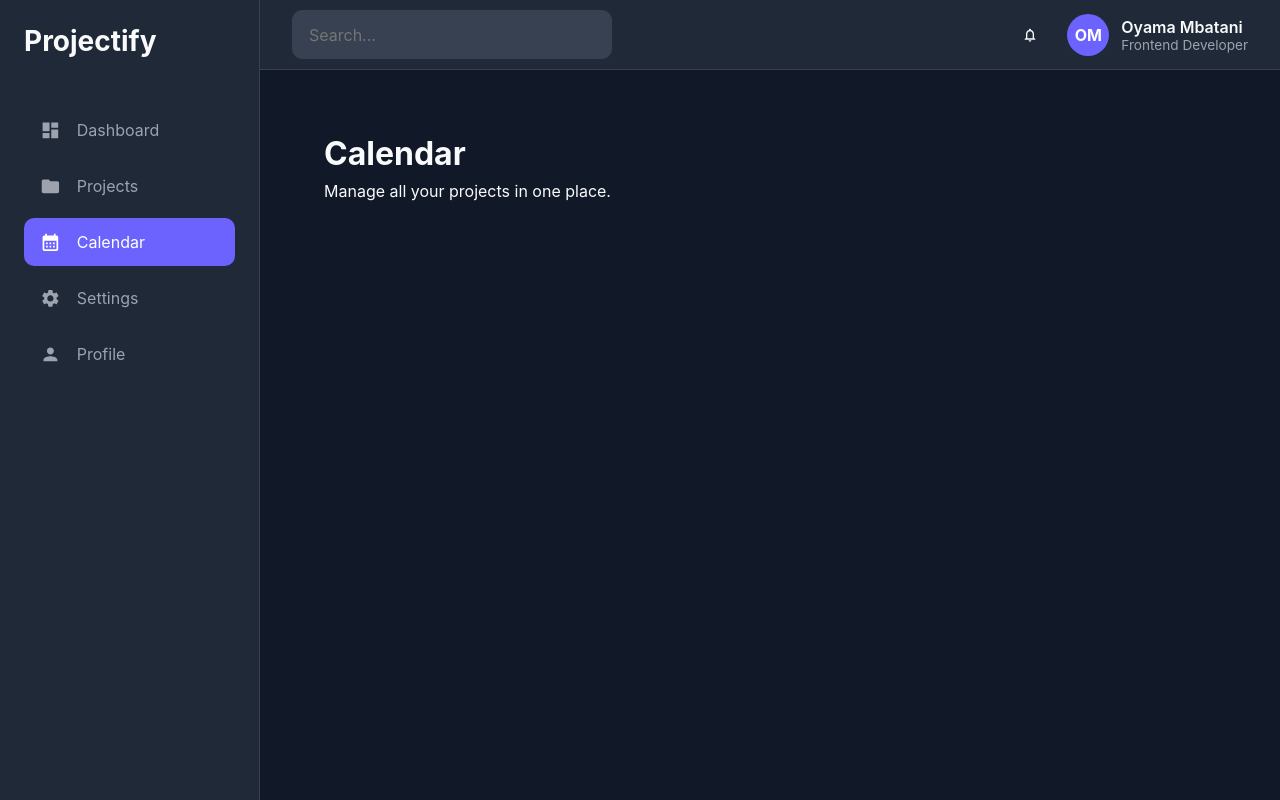
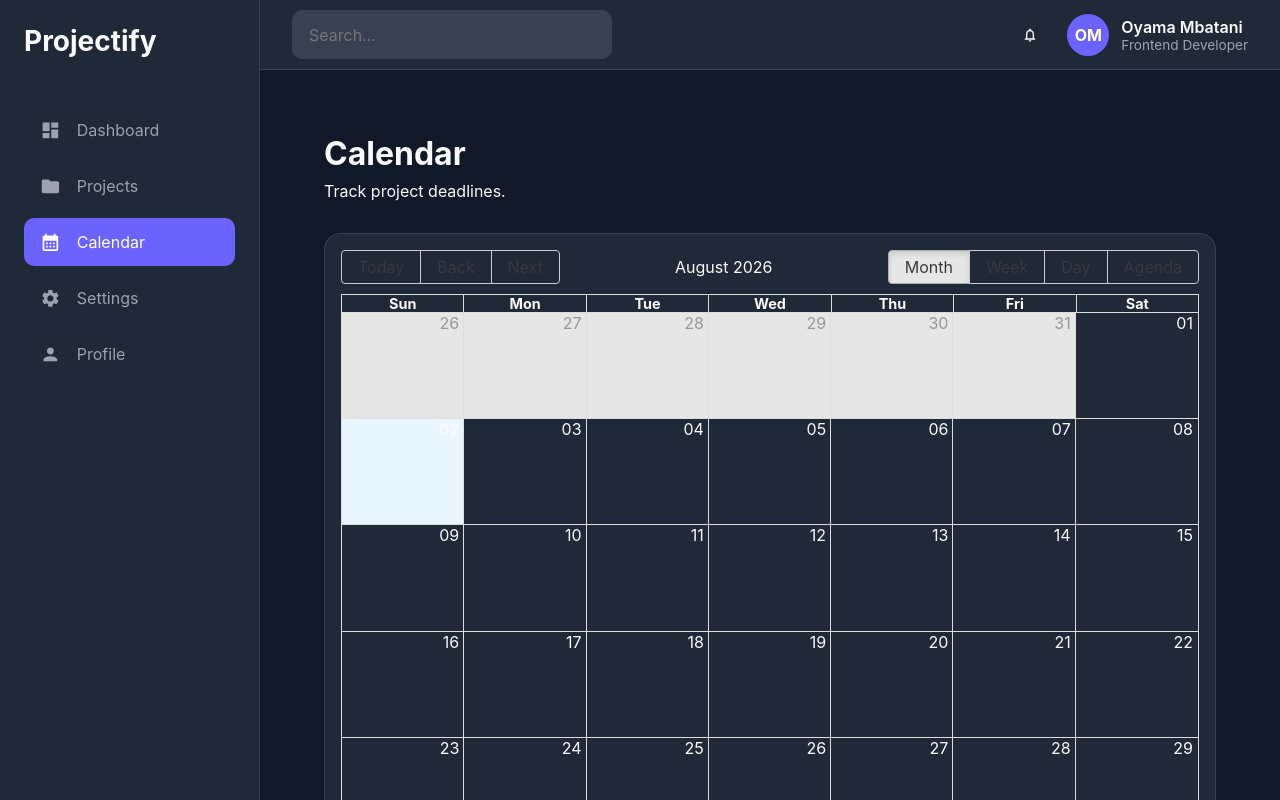
Before and after one commit to TaPhexta/projectify-project-management, a React (Vite) app: page /calendar in a window 1280 px wide. Shown: the top 800 px of the page. Built offline with nearby package versions, Linux system fonts and the light colour scheme.

Commit message:
refactor project state with context and add calendar integration

```diff
--- a/package.json
+++ b/package.json
@@ -10,7 +10,9 @@
     "preview": "vite preview"
   },
   "dependencies": {
+    "date-fns": "^4.4.0",
     "react": "^19.2.7",
+    "react-big-calendar": "^1.20.0",
     "react-dom": "^19.2.7",
     "react-icons": "^5.7.0",
     "react-router-dom": "^7.11.0"
--- a/src/components/layout/Topbar.jsx
+++ b/src/components/layout/Topbar.jsx
@@ -1,9 +1,14 @@
+import { useContext } from "react";
+import ProjectContext from "../../context/ProjectContext";
+
 import "./Topbar.css";
 
 import { MdMenu, MdNotificationsNone } from "react-icons/md";
 import Input from "../ui/Input/Input";
 
 function Topbar({ toggleSidebar }) {
+  const { searchQuery, setSearchQuery } = useContext(ProjectContext);
+
   return (
     <header className="topbar">
       <div className="topbar-left">
@@ -12,7 +17,11 @@ function Topbar({ toggleSidebar }) {
         </button>
 
         <div className="topbar-search-container">
-          <Input placeholder="Search..." />
+          <Input
+            placeholder="Search..."
+            value={searchQuery}
+            onChange={(event) => setSearchQuery(event.target.value)}
+          />
         </div>
       </div>
 
--- a/src/context/ProjectContext.jsx
+++ b/src/context/ProjectContext.jsx
@@ -5,6 +5,7 @@ const ProjectContext = createContext();
 const STORAGE_KEY = "projectify-projects";
 
 function ProjectProvider({ children }) {
+  const [searchQuery, setSearchQuery] = useState("");
   const [projects, setProjects] = useState(() => {
     const savedProjects = localStorage.getItem(STORAGE_KEY);
 
@@ -46,7 +47,8 @@ function ProjectProvider({ children }) {
       value={{
         projects,
         editingProject,
-
+        searchQuery,
+        setSearchQuery,
         handleCreateProject,
         handleDeleteProject,
         handleUpdateProject,
--- a/src/main.jsx
+++ b/src/main.jsx
@@ -1,6 +1,7 @@
 import React from "react";
 import ReactDOM from "react-dom/client";
 import { RouterProvider } from "react-router-dom";
+import "react-big-calendar/lib/css/react-big-calendar.css";
 
 import router from "./routes/router";
 import { ProjectProvider } from "./context/ProjectContext";
--- a/src/pages/Calendar/Calendar.jsx
+++ /dev/null
@@ -1,14 +0,0 @@
-function Calendar() {
-  return (
-    <section className="page">
-      <div className="page-header">
-        <h1>Calendar</h1>
-        <p>Manage all your projects in one place.</p>
-      </div>
-
-      {/* Page content goes here */}
-    </section>
-  );
-}
-
-export default Calendar;
--- /dev/null
+++ b/src/pages/Calender/Calendar.css
@@ -0,0 +1,22 @@
+.calendar {
+  display: flex;
+  justify-content: center;
+  align-items: center;
+
+  min-height: 600px;
+
+  border-radius: var(--radius-lg);
+
+  background: var(--clr-surface);
+
+  border: 1px solid var(--clr-border);
+}
+
+.calendar-container {
+  padding: 1rem;
+
+  border: 1px solid var(--clr-border);
+  border-radius: var(--radius-lg);
+
+  background: var(--clr-surface);
+}
--- /dev/null
+++ b/src/pages/Calender/Calendar.jsx
@@ -0,0 +1,81 @@
+import { useContext } from "react";
+import ProjectContext from "../../context/ProjectContext";
+
+import "./Calendar.css";
+
+import { Calendar, dateFnsLocalizer } from "react-big-calendar";
+
+import { format, getDay, parse, startOfWeek } from "date-fns";
+import { enZA } from "date-fns/locale";
+
+const locales = {
+  "en-ZA": enZA,
+};
+
+const localizer = dateFnsLocalizer({
+  format,
+  parse,
+  startOfWeek,
+  getDay,
+  locales,
+});
+
+const statusColors = {
+  Planning: "#6c63ff",
+  "In Progress": "#f59e0b",
+  Completed: "#10b981",
+};
+
+function CalendarPage() {
+  const { projects, handleEditProject } = useContext(ProjectContext);
+
+  const events = projects
+    .filter((project) => project.dueDate)
+    .map((project) => ({
+      title: project.title,
+      start: new Date(project.dueDate),
+      end: new Date(project.dueDate),
+      resource: project,
+    }));
+
+  function eventStyleGetter(event) {
+    return {
+      style: {
+        backgroundColor:
+          statusColors[event.resource.status] ?? "#6c63ff",
+        borderRadius: "6px",
+        border: "none",
+        color: "#fff",
+      },
+    };
+  }
+
+  function handleSelectEvent(event) {
+    console.log(event.resource);
+
+    handleEditProject(event.resource);
+  }
+
+  return (
+    <section className="page">
+      <div className="page-header">
+        <h1>Calendar</h1>
+        <p>Track project deadlines.</p>
+      </div>
+
+      <div className="calendar-container">
+        <Calendar
+          localizer={localizer}
+          events={events}
+          startAccessor="start"
+          endAccessor="end"
+          eventPropGetter={eventStyleGetter}
+          onSelectEvent={handleSelectEvent}
+          style={{ height: 700 }}
+        />
+      </div>
+    </section>
+  );
+}
+
+export default CalendarPage;
--- a/src/pages/Projects/Projects.jsx
+++ b/src/pages/Projects/Projects.jsx
@@ -6,9 +6,9 @@ import "./Projects.css";
 
 import ProjectCard from "../../components/common/ProjectCard/ProjectCard";
 import ProjectForm from "../../components/common/ProjectForm/ProjectForm";
-import Input from "../../components/ui/Input/Input";
 
 function Projects() {
+  const [statusFilter, setStatusFilter] = useState("All");
   const {
     projects,
     editingProject,
@@ -16,10 +16,9 @@ function Projects() {
     handleDeleteProject,
     handleUpdateProject,
     handleEditProject,
+    searchQuery,
   } = useContext(ProjectContext);
 
-  const [searchQuery, setSearchQuery] = useState("");
-  const [statusFilter, setStatusFilter] = useState("All");
 
   const filteredProjects = projects.filter((project) => {
     const matchesSearch = project.title
@@ -37,15 +36,6 @@ function Projects() {
       <div className="page-header">
         <h1>Projects</h1>
         <p>Manage all your projects in one place.</p>
-      </div>
-
-      <div className="projects-search">
-        <Input
-          type="text"
-          value={searchQuery}
-          onChange={(event) => setSearchQuery(event.target.value)}
-          placeholder="Search projects"
-        />
       </div>
 
       <div className="projects-filters">
--- a/src/routes/router.jsx
+++ b/src/routes/router.jsx
@@ -4,7 +4,7 @@ import MainLayout from "../components/layout/MainLayout";
 
 import Dashboard from "../pages/Dashboard/Dashboard";
 import Projects from "../pages/Projects/Projects";
-import Calendar from "../pages/Calendar/Calendar";
+import Calendar from "../pages/Calender/Calendar";
 import Settings from "../pages/Settings/Settings";
 import Profile from "../pages/Profile/Profile";
 import NotFound from "../pages/NotFound/NotFound";
```
Also changed, not shown: 1 other file (tests, documents, lock files or other folders).
